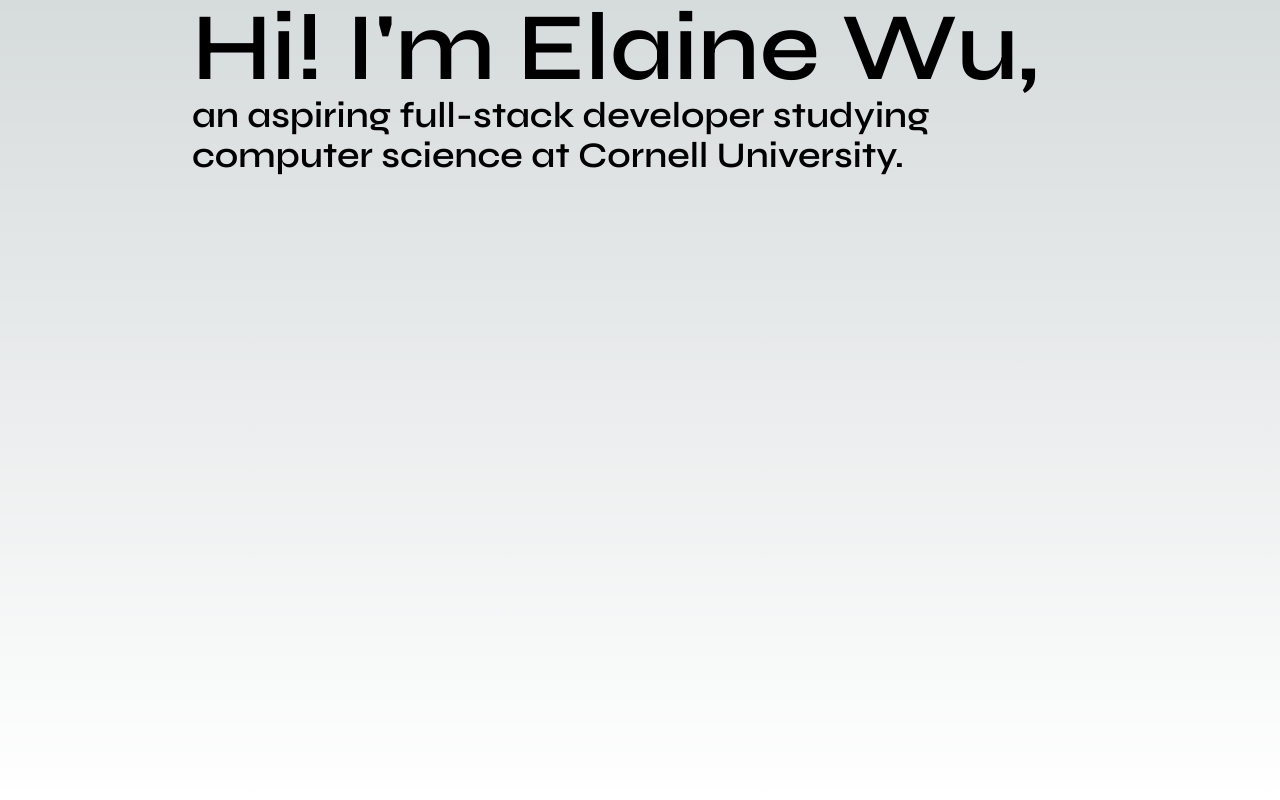
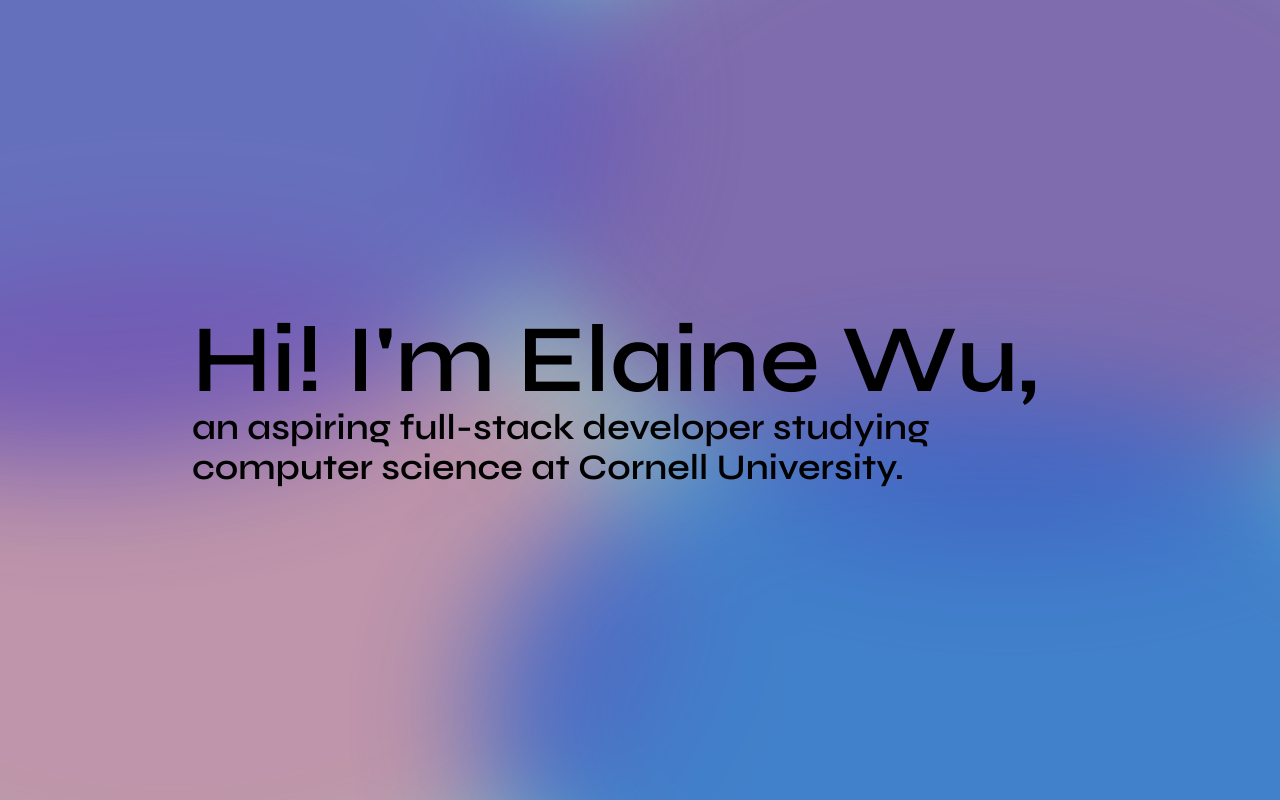
Before and after one commit to elainelwu/2023-portfolio, a Next.js app: page / in a window 1280 px wide. Built offline with nearby package versions, Linux system fonts and the light colour scheme.

Commit message:
added aurora ui

```diff
--- a/src/app/page.js
+++ b/src/app/page.js
@@ -1,9 +1,16 @@
 import Image from 'next/image'
+import styles from '@/app/ui/aurora.module.css';
 
 export default function Home() {
   return (
-    <main className="flex min-h-screen flex-col items-center">
-      <div className="flex flex-col place-self-center">
+    <main className="flex flex-col items-center">
+      <div className={styles.container}>
+        <div className={`${styles.base} ${styles.one}`}></div>
+        <div className={`${styles.base} ${styles.two}`}></div>
+        <div className={`${styles.base} ${styles.three}`}></div>
+        <div className={`${styles.base} ${styles.four}`}></div>
+      </div>
+      <div className="flex flex-col h-screen justify-center absolute">
         <h1 className="text-8xl">Hi! I&apos;m Elaine Wu,</h1>
         <p className="max-w-4xl text-4xl text-wrap">an aspiring full-stack developer studying computer science at Cornell University.</p>
       </div>
--- /dev/null
+++ b/src/app/ui/aurora.module.css
@@ -0,0 +1,78 @@
+@keyframes rotateClockwise {
+  100% {
+    transform: rotate(1turn) translate(100px) rotate(-1turn);
+  }
+}
+
+@keyframes rotateCounterClockwise {
+  100% {
+    transform: rotate(-1turn) translate(100px) rotate(1turn);
+  }
+}
+
+.container {
+  background-color: aquamarine;
+  width: 100vw;
+  height: 100vh;
+  overflow: hidden;
+  position: relative;
+  z-index: -10;
+}
+
+.base {
+  position: absolute;
+  filter: blur(60px);
+  opacity: 0.8;
+}
+
+.one,
+.two,
+.three,
+.four {
+  position: absolute;
+  border-radius: 100%;
+}
+
+.one {
+  background-color: #604db7;
+  width: 85%;
+  height: 90%;
+  left: -30%;
+  top: -35%;
+  z-index: -1;
+  animation: rotateClockwise 12s linear infinite;
+  transform: rotate(0) translate(80px) rotate(0);
+}
+
+.two {
+  background-color: #cf7b9f;
+  width: 80%;
+  height: 85%;
+  left: -20%;
+  bottom: -20%;
+  z-index: -3;
+  animation: rotateClockwise 10s linear infinite;
+  transform: rotate(0) translate(80px) rotate(0);
+}
+
+.three {
+  background-color: #3261c8;
+  width: 80%;
+  height: 80%;
+  right: -20%;
+  bottom: -40%;
+  z-index: -2;
+  animation: rotateClockwise 8s linear infinite;
+  transform: rotate(0) translate(80px) rotate(0);
+}
+
+.four {
+  background-color: #7f48a4;
+  width: 80%;
+  height: 90%;
+  right: -20%;
+  top: -10%;
+  z-index: -4;
+  animation: rotateCounterClockwise 20s linear infinite;
+  transform: rotate(0) translate(100px) rotate(0);
+}
```
Also changed, not shown: src/app/globals.css (+2 -5 lines).
